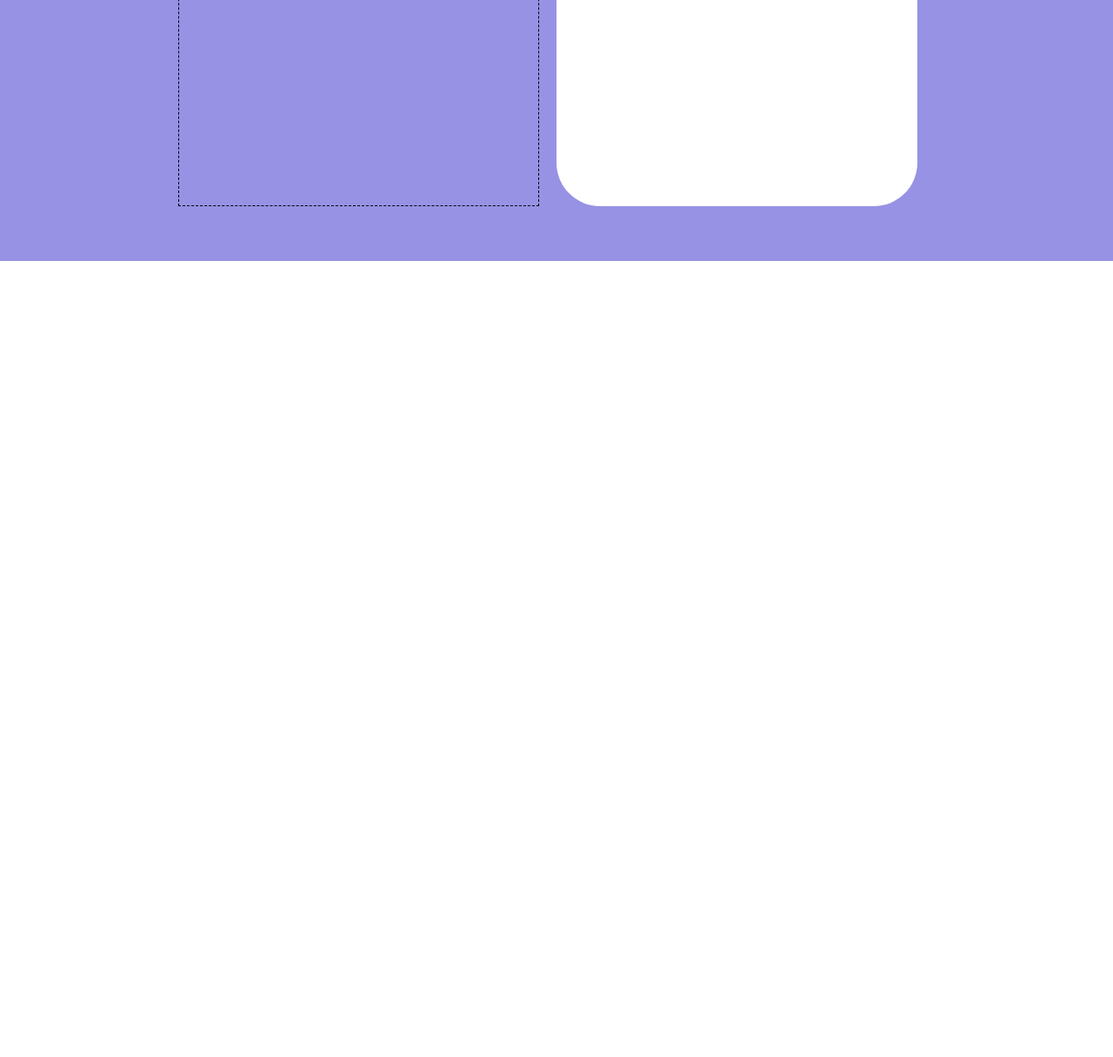
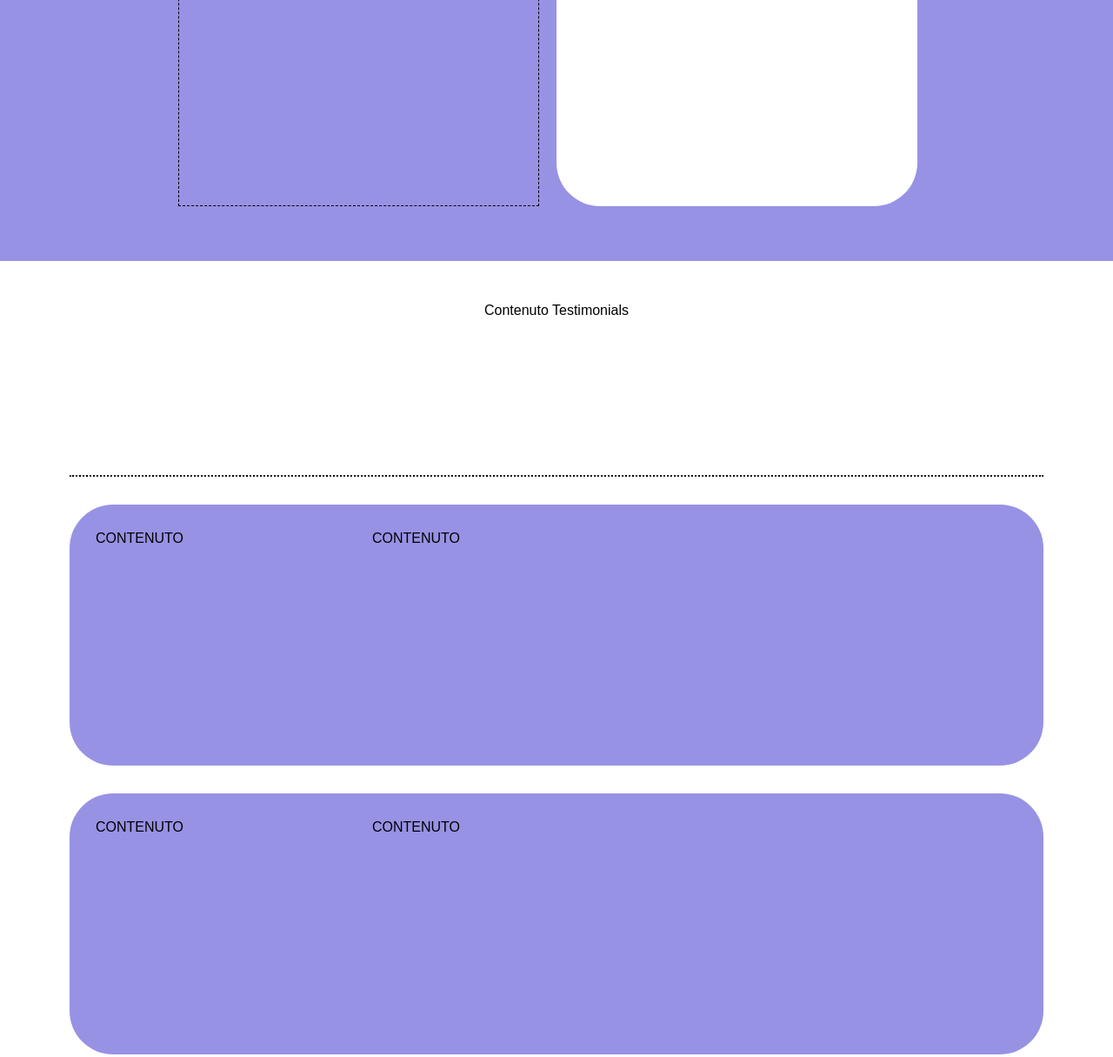
Before and after one commit to vincenzomercadante/htmlcss-responsive-layout, a plain HTML site: page index.html in a window 1280 px wide. Shown: the part 1446-2661 px from the top of the page at 87% size. Before the commit the page ends 1746 px from the top, so only its background shows below. Drawn offline with Linux system fonts and the light colour scheme.

Commit message:
feat add testimonials section

```diff
--- a/index.html
+++ b/index.html
@@ -58,12 +58,36 @@
                 <!-- container elementi -->
                 <div class="container">
                     <!-- sezione strategic planning-->
-                    <div class="strategic-container">Contenuto</div>
+                    <div class="strategic-col">Contenuto</div>
                     <!-- sezione app developement -->
-                    <div class="app-container">Contenuto</div>
+                    <div class="app-col">Contenuto</div>
                 </div>
             </section>
-            <!-- inizio sezione planning -->
+            <!-- fine sezione planning -->
+            <!-- inizio sezione testimonial -->
+            <section id="testimonials">
+                <div class="container">
+                    <!-- introduzione sezione -->
+                    <div class="testimonials-introduction">Contenuto Testimonials</div>
+                    <!-- card -->
+                    <div class="card">
+                        <div class="img-col">CONTENUTO</div>
+                        <div class="text-col">CONTENUTO</div>
+                    </div>
+                    <!-- card -->
+                    <div class="card">
+                        <div class="img-col">CONTENUTO</div>
+                        <div class="text-col">CONTENUTO</div>
+                    </div>
+                    <!-- card -->
+                    <div class="card">
+                        <div class="img-col">CONTENUTO</div>
+                        <div class="text-col">CONTENUTO</div>
+                    </div>
+                </div>
+            </section>
+            <!-- fine sezione testimonial -->
+            </section>
         </main>
     </body>
 </html>
--- a/style/style.css
+++ b/style/style.css
@@ -55,6 +55,9 @@ body{
 }
 
 /* ! main */
+section:nth-child(even){
+    background-color: var(--main-color);
+}
 
 /* ! demo section */
 #demo{
@@ -92,7 +95,6 @@ body{
 
 /* ! planning section */
 #planning{
-    background-color: var(--main-color);
     padding: 3rem 0;
 }
 
@@ -109,13 +111,13 @@ body{
     padding: 20px;
 }
 
-#planning .container > .strategic-container{
+#planning .container > .strategic-col{
     /* debug */
     border: 1px dashed black;
     min-height: 700px;
 }
 
-#planning .container > .app-container{
+#planning .container > .app-col{
     align-self: flex-end;
     border-radius: 50px;
     background-color: white;
@@ -123,6 +125,35 @@ body{
     /* debug */
     min-height: 500px;
 }
+
+/* ! testimonials */
+#testimonials{
+    padding: 3rem 0;
+}
+
+.testimonials-introduction{
+    text-align: center;
+
+    /* debug */
+    border-bottom: 2px dotted black;
+    min-height: 200px;
+}
+
+#testimonials .card{
+    margin: 2rem 0;
+    padding: 30px;
+    display: flex;
+    flex-wrap: wrap;
+    background-color: var(--main-color);
+    border-radius: 50px;
+    /* debug */
+    min-height: 300px;
+}
+
+#testimonials .card .img-col{
+    width: 30%;
+}
+
 
 
 /* ! Tablet view */
@@ -152,4 +183,8 @@ body{
     #demo .col:first-child {
         width: 100%;
     }
+
+    #testimonials .card .img-col{
+        width: 100%;
+    }
 }
```
